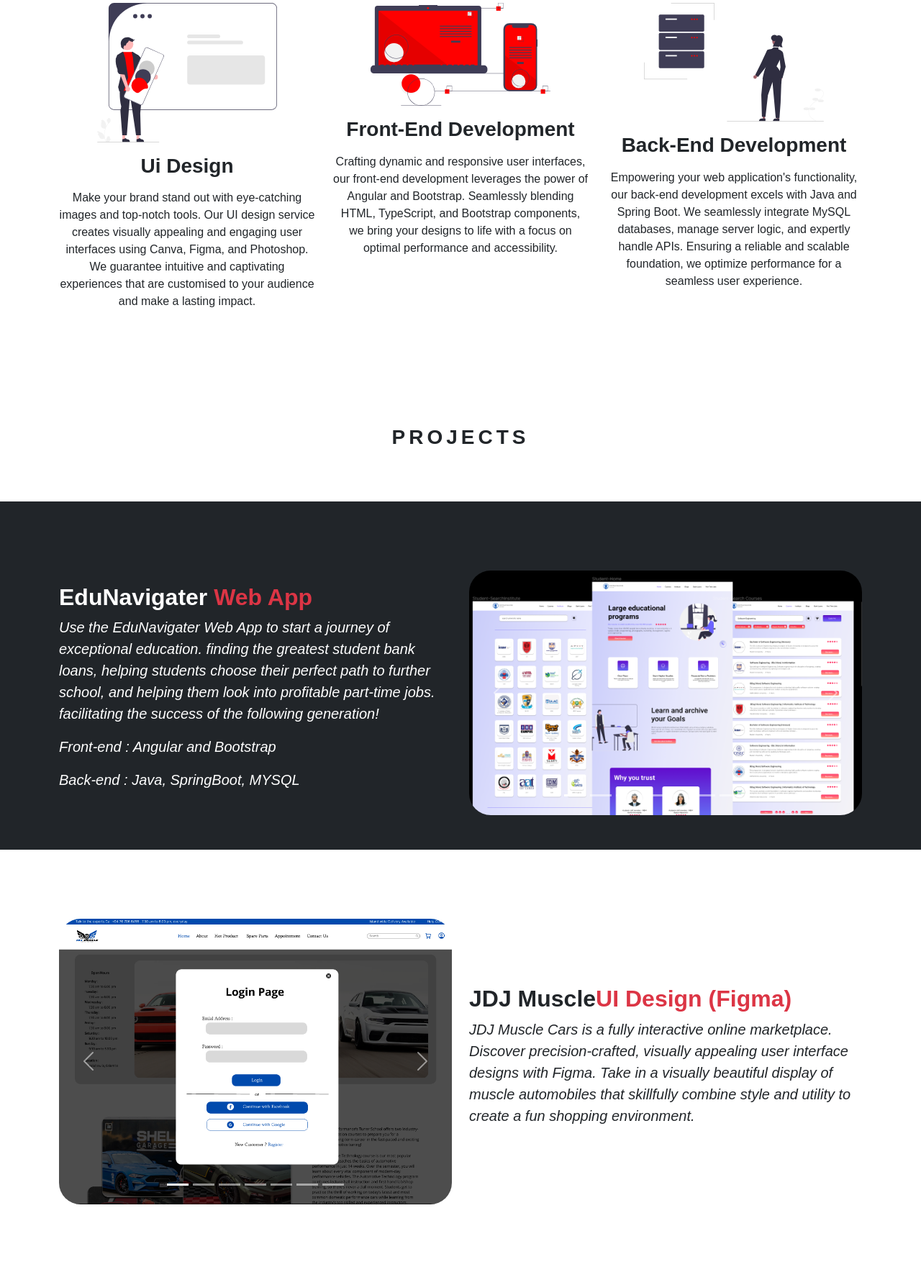
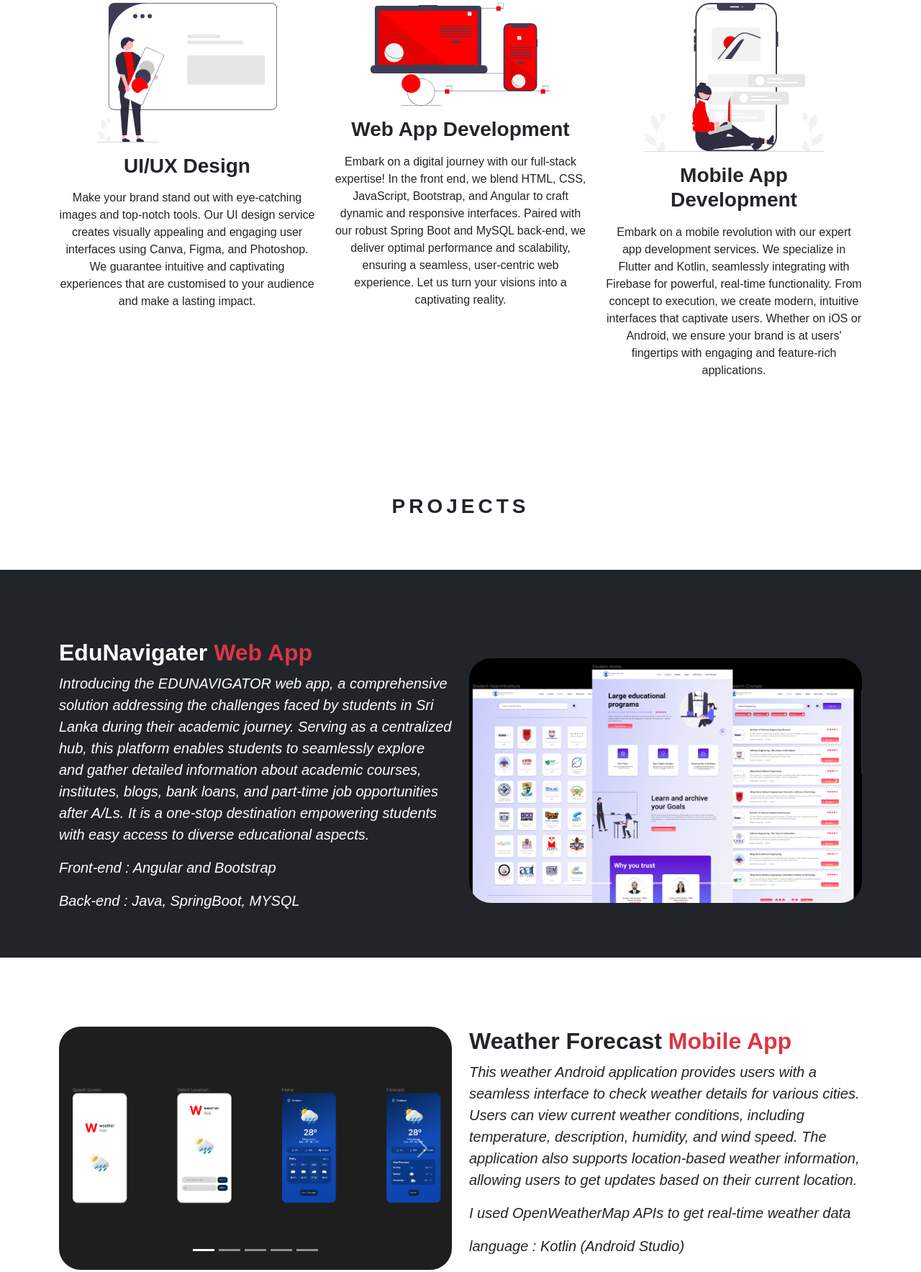
Before and after one commit to pasinduJDJ/PasinduJDJ, a plain HTML site: page index.html in a window 1280 px wide. Shown: the part 835-2603 px from the top of the page at 72% size. Drawn offline with Linux system fonts and the light colour scheme.

Commit message:
january update

```diff
--- a/index.html
+++ b/index.html
@@ -70,7 +70,7 @@
                             <span class="mr-2 fw-bolder">Hey, I'm</span>
                             <div class="animated-info">
                                 <span class="animated-item fw-bolder" style="letter-spacing: 4px;">Pasindu</span>
-                                <span class="animated-item fw-bolder" style="letter-spacing: 4px;">Full - Stack</span>
+                                <span class="animated-item fw-bolder" style="letter-spacing: 4px;">Full-Stack</span>
                                 <span class="animated-item fw-bolder" style="letter-spacing: 4px;">Developer</span>
                             </div>
                         </h1>
@@ -103,7 +103,7 @@
                     <div class="row mt-5">
                         <div class="col-md-4 text-center my-4">
                             <img src="assets/svg/ui.svg" class="img-fluid" alt="svg image" width="250">
-                            <p class="h3 dance-font fw-bold m-3">Ui Design</p>
+                            <p class="h3 dance-font fw-bold m-3">UI/UX Design</p>
                             <p class="text-sm ">Make your brand stand out with eye-catching images and top-notch tools.
                                 Our UI design service creates visually appealing and engaging user interfaces using
                                 Canva, Figma, and Photoshop. We guarantee intuitive and captivating experiences that are
@@ -111,19 +111,21 @@
                         </div>
                         <div class="col-md-4 text-center my-4">
                             <img src="assets/svg/front-end.svg" class="img-fluid" alt="svg image" width="250">
-                            <p class="h3 dance-font fw-bold m-3">Front-End Development</p>
-                            <p class="text-sm ">Crafting dynamic and responsive user interfaces, our front-end
-                                development leverages the power of Angular and Bootstrap. Seamlessly blending HTML,
-                                TypeScript, and Bootstrap components, we bring your designs to life with a focus on
-                                optimal performance and accessibility.</p>
+                            <p class="h3 dance-font fw-bold m-3">Web App Development</p>
+                            <p class="text-sm ">Embark on a digital journey with our full-stack expertise! In the front
+                                end, we blend HTML, CSS, JavaScript, Bootstrap, and Angular to craft dynamic and
+                                responsive interfaces. Paired with our robust Spring Boot and MySQL back-end, we deliver
+                                optimal performance and scalability, ensuring a seamless, user-centric web experience.
+                                Let us turn your visions into a captivating reality.</p>
                         </div>
                         <div class="col-md-4 text-center my-4">
-                            <img src="assets/svg/back-end.svg" class="img-fluid" alt="svg image" width="250">
-                            <p class="h3 dance-font fw-bold m-3">Back-End Development</p>
-                            <p class="text-sm ">Empowering your web application's functionality, our back-end
-                                development excels with Java and Spring Boot. We seamlessly integrate MySQL databases,
-                                manage server logic, and expertly handle APIs. Ensuring a reliable and scalable
-                                foundation, we optimize performance for a seamless user experience.</p>
+                            <img src="assets/svg/mobileapp.svg" class="img-fluid" alt="svg image" width="250">
+                            <p class="h3 dance-font fw-bold m-3">Mobile App Development</p>
+                            <p class="text-sm ">Embark on a mobile revolution with our expert app development services.
+                                We specialize in Flutter and Kotlin, seamlessly integrating with Firebase for powerful,
+                                real-time functionality. From concept to execution, we create modern, intuitive
+                                interfaces that captivate users. Whether on iOS or Android, we ensure your brand is at
+                                users' fingertips with engaging and feature-rich applications.</p>
                         </div>
                     </div>
                 </div>
@@ -145,10 +147,12 @@
                     <div class="row text-white align-items-center mt-5">
                         <div class="col-md-6">
                             <p class="h2 dance-font fw-bold">EduNavigater <span class="text-danger">Web App</span></p>
-                            <p class="lead fst-italic">Use the EduNavigater Web App to start a journey of exceptional
-                                education. finding the greatest student bank loans, helping students choose their
-                                perfect path to further school, and helping them look into profitable part-time jobs.
-                                facilitating the success of the following generation!</p>
+                            <p class="lead fst-italic">Introducing the EDUNAVIGATOR web app, a comprehensive solution
+                                addressing the challenges faced by students in Sri Lanka during their academic journey.
+                                Serving as a centralized hub, this platform enables students to seamlessly explore and
+                                gather detailed information about academic courses, institutes, blogs, bank loans, and
+                                part-time job opportunities after A/Ls. It is a one-stop destination empowering students
+                                with easy access to diverse educational aspects.</p>
                             <p class="lead fst-italic">Front-end : Angular and Bootstrap</p>
                             <p class="lead fst-italic">Back-end : Java, SpringBoot, MYSQL</p>
                         </div>
@@ -234,32 +238,22 @@
                                         data-bs-slide-to="3" aria-label="Slide 4"></button>
                                     <button type="button" data-bs-target="#carouselExampleIndicators-f"
                                         data-bs-slide-to="4" aria-label="Slide 5"></button>
-                                    <button type="button" data-bs-target="#carouselExampleIndicators-f"
-                                        data-bs-slide-to="5" aria-label="Slide 6"></button>
-                                    <button type="button" data-bs-target="#carouselExampleIndicators-f"
-                                        data-bs-slide-to="6" aria-label="Slide 7"></button>
                                 </div>
                                 <div class="carousel-inner">
                                     <div class="carousel-item active">
-                                        <img src="assets/images/F1-01.png" class="d-block w-100" alt="project 02 image">
+                                        <img src="assets/images/p2-01.png" class="d-block w-100" alt="project 02 image">
                                     </div>
                                     <div class="carousel-item">
-                                        <img src="assets/images/F1-02.png" class="d-block w-100" alt="project 02 image">
+                                        <img src="assets/images/p2-02.png" class="d-block w-100" alt="project 02 image">
                                     </div>
                                     <div class="carousel-item">
-                                        <img src="assets/images/F1-03.png" class="d-block w-100" alt="project 02 image">
+                                        <img src="assets/images/p2-03.png" class="d-block w-100" alt="project 02 image">
                                     </div>
                                     <div class="carousel-item">
-                                        <img src="assets/images/F1-04.png" class="d-block w-100" alt="project 02 image">
+                                        <img src="assets/images/p2-04.png" class="d-block w-100" alt="project 02 image">
                                     </div>
                                     <div class="carousel-item">
-                                        <img src="assets/images/F1-05.png" class="d-block w-100" alt="project 02 image">
-                                    </div>
-                                    <div class="carousel-item">
-                                        <img src="assets/images/F1-06.png" class="d-block w-100" alt="project 02 image">
-                                    </div>
-                                    <div class="carousel-item">
-                                        <img src="assets/images/F1-07.png" class="d-block w-100" alt="project 02 image">
+                                        <img src="assets/images/p2-05.png" class="d-block w-100" alt="project 02 image">
                                     </div>
                                 </div>
                                 <button class="carousel-control-prev" type="button"
@@ -275,12 +269,15 @@
                             </div>
                         </div>
                         <div class="col-md-6">
-                            <p class="h2 dance-font fw-bold">JDJ Muscle<span class="text-danger">UI Design
-                                    (Figma)</span></p>
-                            <p class="lead fst-italic">JDJ Muscle Cars is a fully interactive online marketplace.
-                                Discover precision-crafted, visually appealing user interface designs with Figma. Take
-                                in a visually beautiful display of muscle automobiles that skillfully combine style and
-                                utility to create a fun shopping environment.</p>
+                            <p class="h2 dance-font fw-bold">Weather Forecast<span class="text-danger"> Mobile
+                                    App</span></p>
+                            <p class="lead fst-italic">This weather Android application provides users with a seamless
+                                interface to check weather details for various cities. Users can view current weather
+                                conditions, including temperature, description, humidity, and wind speed. The
+                                application also supports location-based weather information, allowing users to get
+                                updates based on their current location. </p>
+                            <p class="lead fst-italic">I used OpenWeatherMap APIs to get real-time weather data</p>
+                            <p class="lead fst-italic">language : Kotlin (Android Studio)</p>
                         </div>
                     </div>
                 </div>
@@ -309,7 +306,7 @@
                                         <img src="assets/images/OP-02.png" class="d-block w-100" alt="SampleProject">
                                     </div>
                                     <div class="carousel-item">
-                                        <img src="assets/images/OP-03.png" class="d-block w-100" alt="SampleProject">
+                                        <img src="assets/images/p3-01.png" class="d-block w-100" alt="SampleProject">
                                     </div>
                                 </div>
                                 <button class="carousel-control-prev" type="button"
@@ -342,7 +339,8 @@
                         <p class="h5 fw-bold mt-2 text-danger">Hey , I'm Pasindu Dulanjana.</p>
                     </div>
                     <div class="row mt-3">
-                        <p class="form-control-sm text-left" style="letter-spacing: 1px;">I'm not the typical designer who often adjusts pixels on an
+                        <p class="form-control-sm text-left" style="letter-spacing: 1px;">I'm not the typical designer
+                            who often adjusts pixels on an
                             Illustrator art board, but I do. I'm dedicated to creating fluent user experiences while
                             staying stylish. When building web applications, I'm armed with the right tools and can work
                             completely independently of them to deliver fast, resilient solutions that are optimized for
@@ -359,7 +357,10 @@
                                 <div class="card-body">
                                     <p class="card-text form-control-sm" style="letter-spacing: 1px;"><span
                                             class="text-danger" style="letter-spacing: 1px;">Things I enjoy
-                                            designing:</span><br>UI, Web, Logos</p>
+                                            designing:</span>
+                                            <br>User Interface
+                                            <br>Web Application, Mobile Application
+                                    </p>
                                     <br>
                                     <p class="card-text form-control-sm" style="letter-spacing: 1px;"><span
                                             class="text-danger" style="letter-spacing: 1px;">Design Tools:
@@ -383,13 +384,16 @@
                                     bringing ideas to life in the browser.</p>
                                 <div class="card-body">
                                     <p class="card-text form-control-sm" style="letter-spacing: 1px;"><span
-                                            class="text-danger" style="letter-spacing: 1px;">Front End:</span>
+                                            class="text-danger" style="letter-spacing: 1px;">Web App:</span>
+                                        <br>HTML, CSS, JS
                                         <br>Angular, Bootstrap
+                                        <br>Springboot, Java, mySQL
                                     </p>
                                     <br>
                                     <p class="card-text form-control-sm" style="letter-spacing: 1px;"><span
-                                            class="text-danger" style="letter-spacing: 1px;">Back End: </span><br>
-                                        Java, Springboot, mySQL</p>
+                                            class="text-danger" style="letter-spacing: 1px;">Mobile App: </span><br>
+                                        Flutter, Kotlin, Firebase
+                                    </p>
                                 </div>
 
                             </div>
@@ -421,8 +425,9 @@
                         <a class="btn btn-link btn-floating btn-lg text-dark m-1"
                             href="https://www.linkedin.com/in/pasindu-dulanajan-5543b81a3/" role="button"
                             data-mdb-ripple-color="dark"><i class="fab fa-linkedin fa-2x"></i></a>
-                        <a class="btn btn-link btn-floating btn-lg text-dark m-1" href="pasindudulanjanarj@gmail.com"
-                            role="button" data-mdb-ripple-color="dark"><i class="fa fa-envelope fa-2x"></i></a>
+                        <a class="btn btn-link btn-floating btn-lg text-dark m-1"
+                            href="mailto:pasindudulanjanarj@gmail.com" role="button" data-mdb-ripple-color="dark"><i
+                                class="fa fa-envelope fa-2x"></i></a>
                     </div>
                 </section>
 
```
Also changed, not shown: style.css (+7 -1 lines), assets/images/F1-01.png (deleted), assets/images/F1-02.png (deleted), assets/images/F1-03.png (deleted), assets/images/F1-04.png (deleted), assets/images/F1-05.png (deleted), assets/images/F1-06.png (deleted), assets/images/F1-07.png (deleted), assets/images/p2-01.png (added), assets/images/p2-02.png (added), assets/images/p2-03.png (added), assets/images/p2-04.png (added), assets/images/p2-05.png (added), assets/images/p3-01.png (added), 1 more files.
